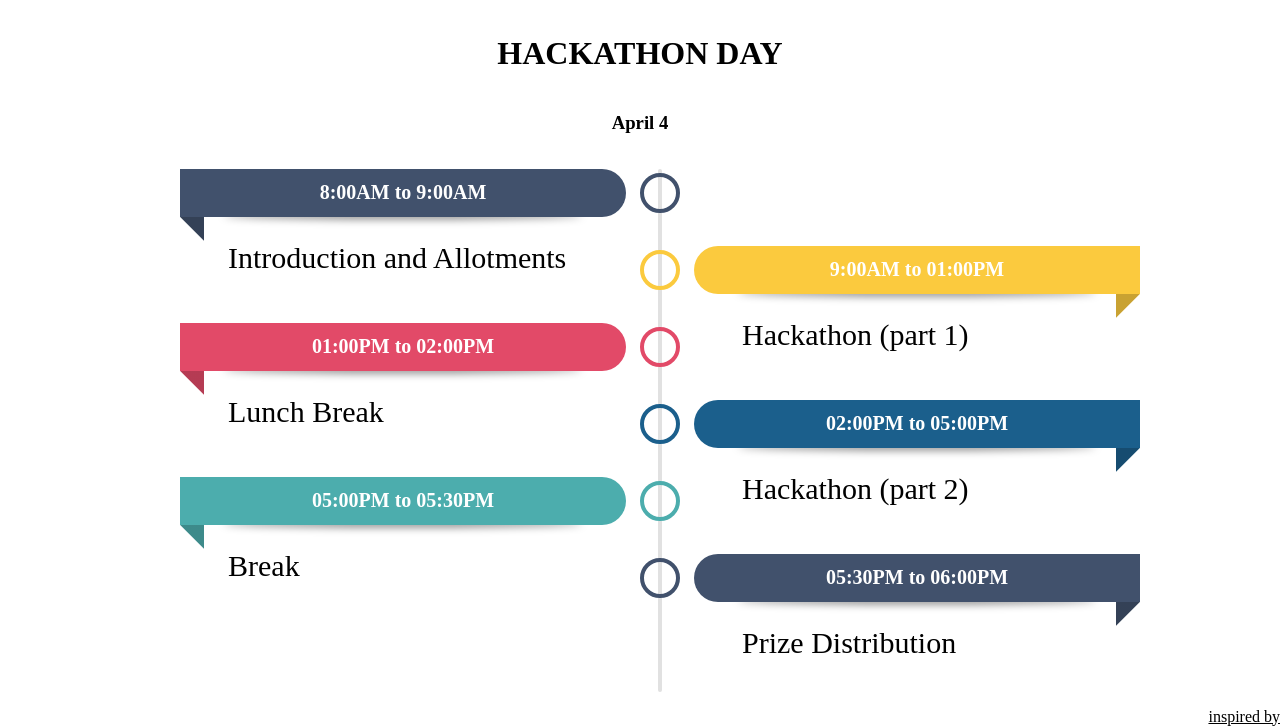
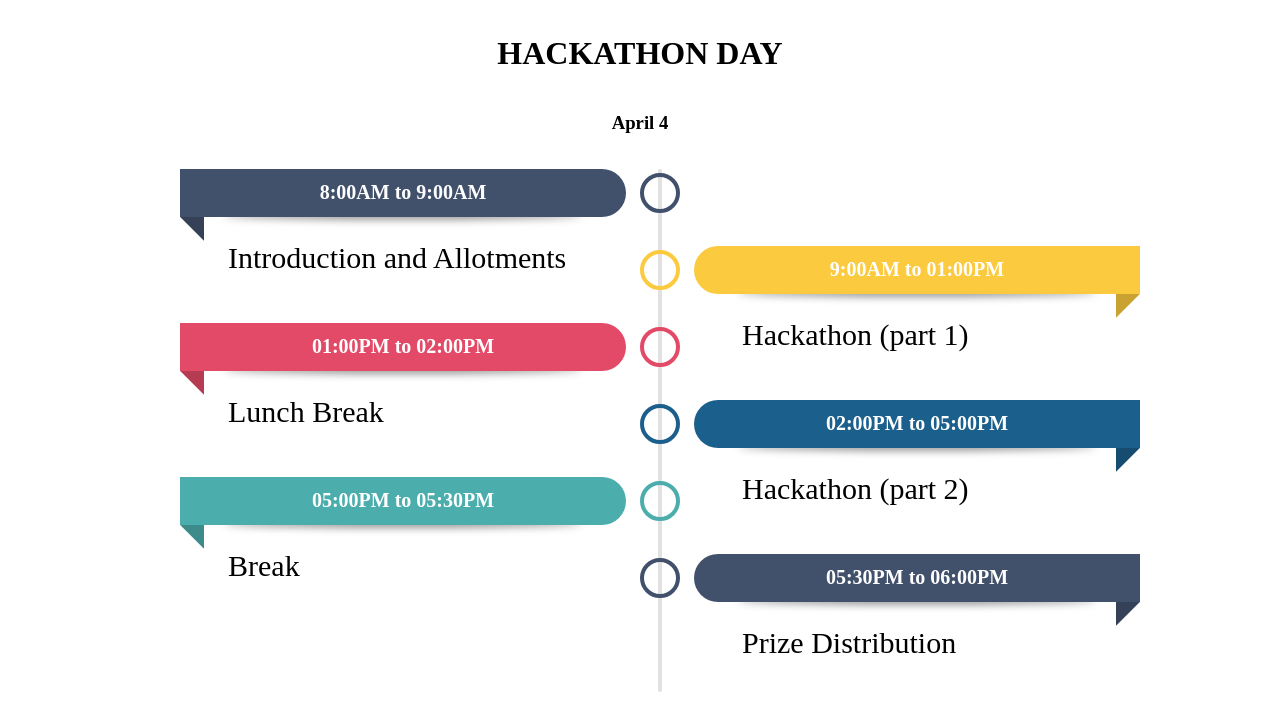
Before and after one commit to yashwanthk8/xrvr, a plain HTML site: page index.html in a window 1280 px wide. Shown: the part 2114-2840 px from the top of the page. Drawn offline with nearby package versions, Linux system fonts and the light colour scheme; a web font is replaced by a local one.

Commit message:
Update index.html

```diff
--- a/index.html
+++ b/index.html
@@ -99,7 +99,6 @@
     <!-- <div class="descr">About this bootcamp</div> -->
 </li>
 </ul>
-<div class="credits"><a target="_blank" href="https://www.freepik.com/free-vector/infographic-template-with-yearly-info_1252895.htm">inspired by</a></div>
 <script src="https://cdnjs.cloudflare.com/ajax/libs/gsap/3.12.5/gsap.min.js" integrity="sha512-7eHRwcbYkK4d9g/6tD/mhkf++eoTHwpNM9woBxtPUBWm67zeAfFC+HrdoE2GanKeocly/VxeLvIqwvCdk7qScg==" crossorigin="anonymous" referrerpolicy="no-referrer"></script>
 <script src="script.js"></script>
 <script src="https://unpkg.com/aos@next/dist/aos.js"></script>
```
